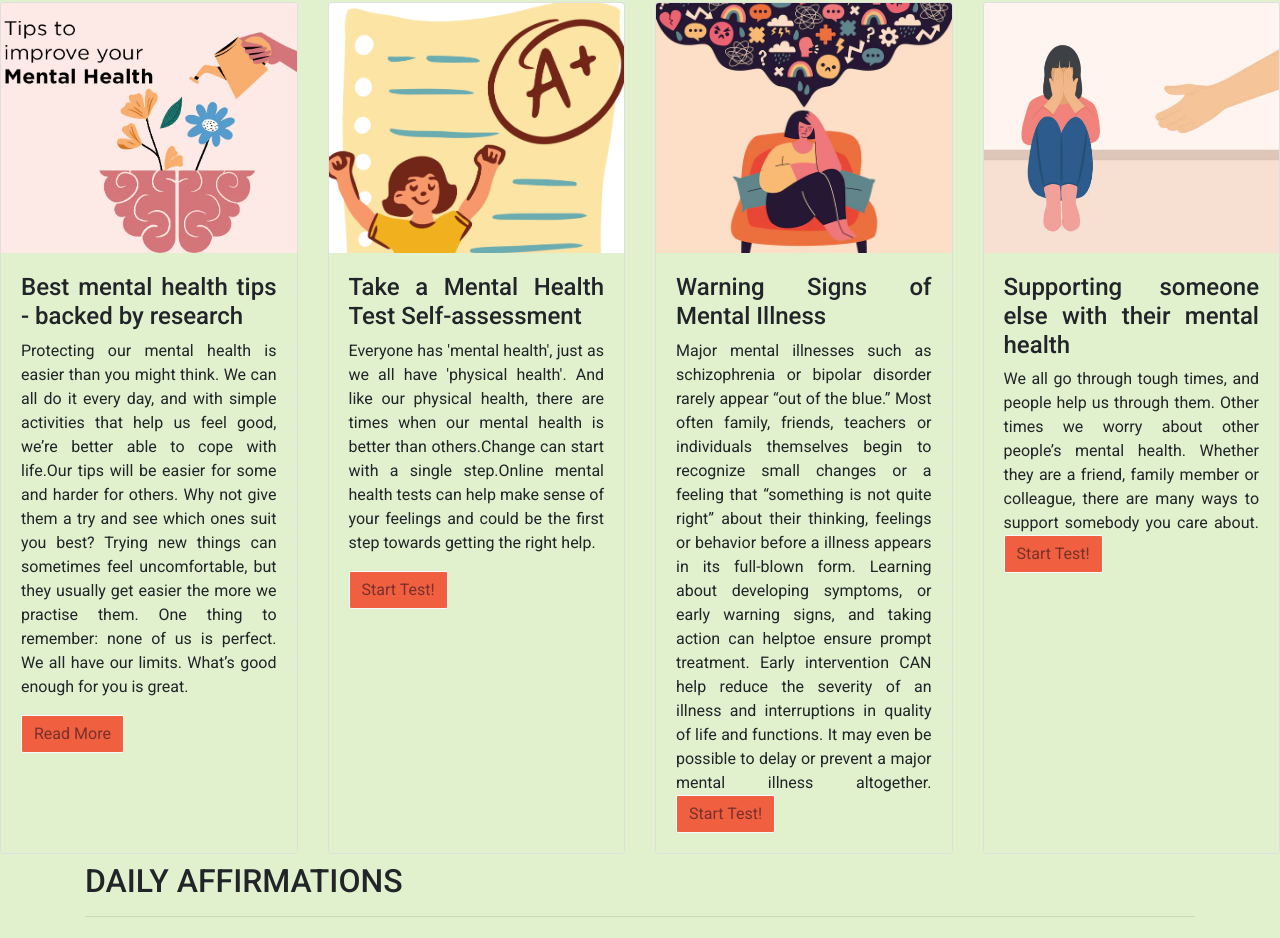
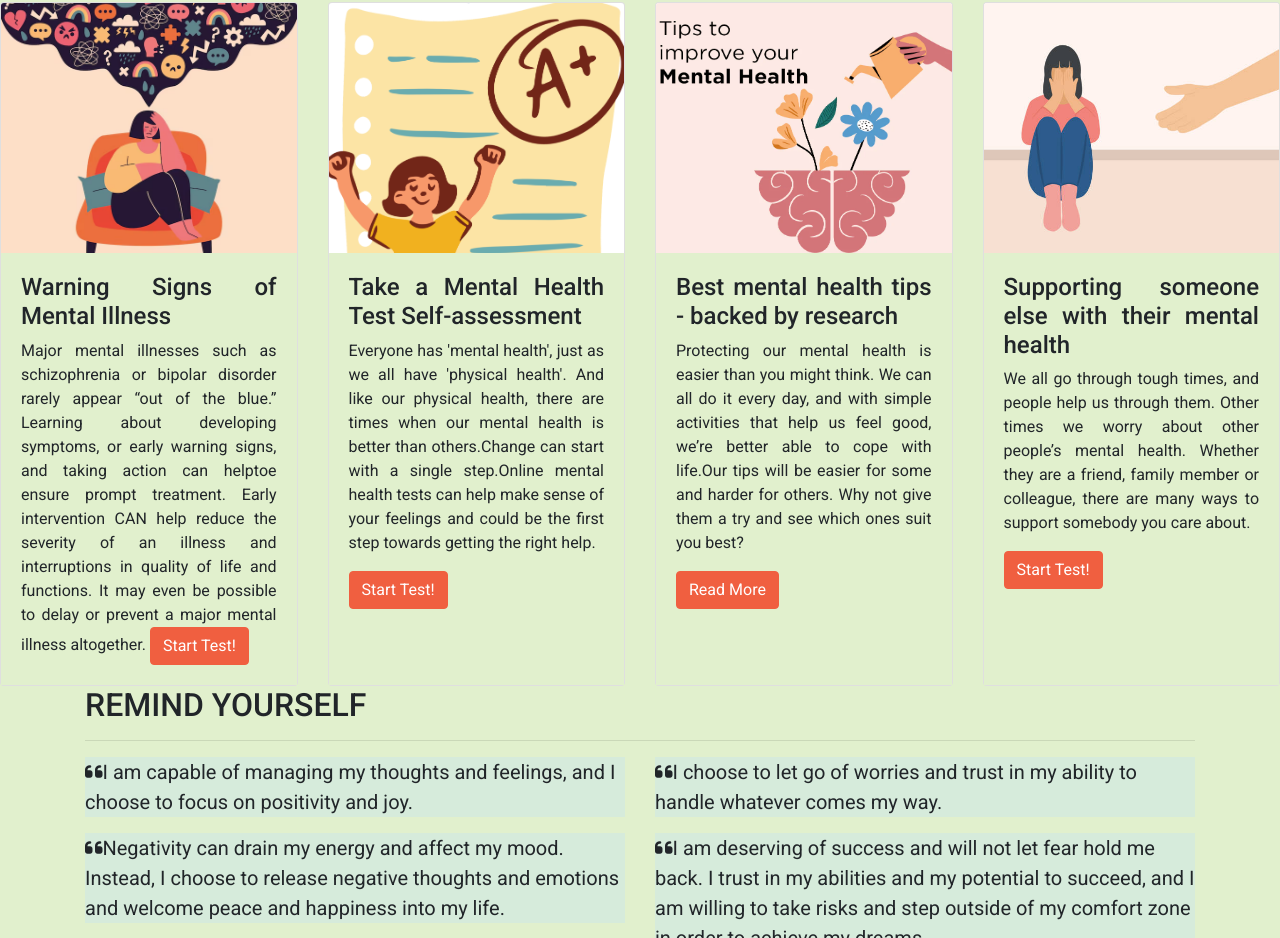
Before and after one commit to Mery369/meryem_MHA, a plain HTML site: page index.html in a window 1280 px wide. Shown: the part 902-1840 px from the top of the page. Drawn offline with nearby package versions, Linux system fonts and the light colour scheme.

Commit message:
stylying buttons

```diff
--- a/assets/css/style.css
+++ b/assets/css/style.css
@@ -14,6 +14,7 @@ body {
 .inline-block {
     display: inline-block;
 }
+
 .callout-container {
     height: 100vh;
 
@@ -52,9 +53,7 @@ body {
     object-fit: cover;
 
 }
-.card-img, .card-img-top {
 
-}
 
 img {
     vertical-align: middle;
@@ -69,6 +68,13 @@ img {
     background-color: rgb(225, 240, 205);
 
 }
+/**Quotes**/
+
+.quotes .page-header {
+    margin-bottom: 25px;
+
+}
+
 /* Block dividers */
 .blockquote{
     background-color: #d6ebdb;
@@ -129,11 +135,8 @@ img {
     border-color: #f05f40;
 }
 
-.btn-light{
-    background-color:#f05f40;
-    border-radius: 2px;
-    justify-items: center;
-    color: #01031480;
+.cnt-content {
+display: inline;
 }
 .btn--red:hover,
 .btn--red:active,
--- a/index.html
+++ b/index.html
@@ -72,20 +72,21 @@
         <div class="row">
             <div class="col-lg-3 col-md-6 col-sm-12">
                 <div class="card">
-                    <img src="assets/images/tips.webp" class="card-img-top" alt="best tips">
+                    <img src="assets/images/mental-health-girlT.avif" class="card-img-top"
+                        alt="Upset girl">
                     <div class="card-body">
-                        <h4>Best mental health tips - backed by research</h4>
-                        <p class="card-text">Protecting our mental health is easier than you might think.
-                            We can all do it every day, and with simple activities that help us feel good, we’re better
-                            able to cope with life.Our tips will be easier for some and harder for others. Why not give
-                            them a try and see which ones suit you best?
+                        <h4>Warning Signs of Mental Illness</h4>
+                        <p class="card-text">Major mental illnesses such as schizophrenia or bipolar disorder rarely
+                            appear “out of the blue.”
 
-                            Trying new things can sometimes feel uncomfortable, but they usually get easier the more we
-                            practise them.
-
-                            One thing to remember: none of us is perfect. We all have our limits. What’s good enough for
-                            you is great.</p>
-                        <p><a class="btn btn-md btn-light" href="" target="_blank">Read More</a></p>
+                            Learning about developing symptoms, or early warning signs, and taking action can helptoe
+                            ensure prompt treatment.
+                            Early intervention CAN help reduce the severity of an illness and interruptions in quality
+                            of life and functions. It may even
+                            be possible to delay or prevent a major mental illness altogether.
+                            <a class="btn btn-md btn-light btn--red" href="https://www.clinical-partners.co.uk/online-tests"
+                                target="_blank">Start Test!</a>
+                        </p>
                     </div>
                 </div>
             </div>
@@ -100,34 +101,29 @@
                             others.Change
                             can start with a single step.Online mental health tests can help make sense of your
                             feelings and could be the first step towards getting the right help.</p>
-                        <p><a class="btn btn-md btn-light" href="https://www.clinical-partners.co.uk/online-tests"
+                        <p><a class="btn btn-md btn-light btn--red" href="https://www.clinical-partners.co.uk/online-tests"
                                 target="_blank">Start Test!</a></p>
                     </div>
                 </div>
             </div>
             <div class="col-lg-3 col-md-6 col-sm-12">
+
                 <div class="card">
-                    <img src="assets/images/mental-health-girlT.avif" class="card-img-top"
-                        alt="Man and Woman supporting each other">
+                    <img src="assets/images/tips.webp" class="card-img-top" alt="best tips">
                     <div class="card-body">
-                        <h4>Warning Signs of Mental Illness</h4>
-                        <p class="card-text">Major mental illnesses such as schizophrenia or bipolar disorder rarely
-                            appear “out of the blue.” Most often family,
-                            friends, teachers or individuals themselves begin to recognize small changes or a feeling
-                            that “something is not quite right”
-                            about their thinking, feelings or behavior before a illness appears in its full-blown form.
+                        <h4>Best mental health tips - backed by research</h4>
+                        <p class="card-text">Protecting our mental health is easier than you might think.
+                            We can all do it every day, and with simple activities that help us feel good, we’re better
+                            able to cope with life.Our tips will be easier for some and harder for others. Why not give
+                            them a try and see which ones suit you best?
 
-                            Learning about developing symptoms, or early warning signs, and taking action can helptoe
-                            ensure prompt treatment.
-                            Early intervention CAN help reduce the severity of an illness and interruptions in quality
-                            of life and functions. It may even
-                            be possible to delay or prevent a major mental illness altogether.
-                            <a class="btn btn-md btn-light" href="https://www.clinical-partners.co.uk/online-tests"
-                                target="_blank">Start Test!</a>
-                        </p>
+                            </p>
+                        <p><a class="btn btn-md btn-light btn--red" href="https://www.mentalhealth.org.uk/explore-mental-health/publications/our-best-mental-health-tips" target="_blank">Read More</a></p>
                     </div>
                 </div>
             </div>
+
+
             <div class="col-lg-3 col-md-6 col-sm-12">
                 <div class="card">
                     <img src="assets/images/help.jpg" class="card-img-top" alt="girl and hand for help">
@@ -137,9 +133,10 @@
                             we worry about other people’s mental health.
                             Whether they are a friend, family member or colleague, there are many ways to support
                             somebody you care about.
-                            <a class="btn btn-md btn-light"
+                            <div class="cnt-content">
+                            <a class="btn btn-md btn-light btn--red"
                                 href="https://www.mentalhealth.org.uk/explore-mental-health/supporting-someone-else-their-mental-health"
-                                target="_blank">Start Test!</a>
+                                target="_blank">Start Test!</a></div>
                         </p>
                     </div>
                 </div>
@@ -152,20 +149,18 @@
     <div class="container quotes-container">
         <section class="quotes">
             <div class="row">
-                <div class="col-12 my-2">
-                    <h2 class="text-uppercase"> Daily Affirmations</h2>
+                <div class="col-12 ">
+                    <h2 class="text-uppercase"> Remind Yourself</h2>
                     <hr />
                 </div>
             </div>
             <div class="row">
                 <div class="col-12 col-md-6">
                     <div class="media">
-                        <div class="d-none d-sm-block">
-                            <img src="assets/images/quotes.png">
-                        </div>
+
                         <div class="media-body">
                             <blockquote class="blockquote">
-                                <p>I am capable of managing my thoughts and feelings, and I choose to focus on
+                                <p><i class="fa-solid fa-quote-left"></i>I am capable of managing my thoughts and feelings, and I choose to focus on
                                     positivity and joy.</p>
 
                             </blockquote>
@@ -174,12 +169,10 @@
                 </div>
                 <div class="col-12 col-md-6">
                     <div class="media">
-                        <div class="d-none d-sm-block">
-                            <img src="images/guy-image.png" class="rounded-circle mr-3" height=100 width=100>
-                        </div>
+
                         <div class="media-body">
                             <blockquote class="blockquote">
-                                <p>I choose to let go of worries and trust in my ability to handle whatever comes my
+                                <p><i class="fa-solid fa-quote-left"></i>I choose to let go of worries and trust in my ability to handle whatever comes my
                                     way.</p>
                             </blockquote>
                         </div>
@@ -189,12 +182,10 @@
             <div class="row">
                 <div class="col-12 col-md-6">
                     <div class="media">
-                        <div class="d-none d-sm-block">
-                            <img src="images/girl-image.png" class="rounded-circle mr-3" height=100 width=100>
-                        </div>
+
                         <div class="media-body">
                             <blockquote class="blockquote">
-                                <p>Negativity can drain my energy and affect my mood. Instead, I choose to release
+                                <p><i class="fa-solid fa-quote-left"></i>Negativity can drain my energy and affect my mood. Instead, I choose to release
                                     negative
                                     thoughts and emotions and welcome peace and happiness into my life.</p>
 
@@ -205,12 +196,10 @@
 
                 <div class="col-12 col-md-6">
                     <div class="media">
-                        <div class="d-none d-sm-block">
-                            <img src="images/girl-image.png" class="rounded-circle mr-3" height=100 width=100>
-                        </div>
+
                         <div class="media-body">
                             <blockquote class="blockquote">
-                                <p>I am deserving of success and will not let fear hold me back. I trust in my abilities
+                                <p><i class="fa-solid fa-quote-left"></i>I am deserving of success and will not let fear hold me back. I trust in my abilities
                                     and my
                                     potential to succeed, and I am willing to take risks and step outside of my comfort
                                     zone in
```
